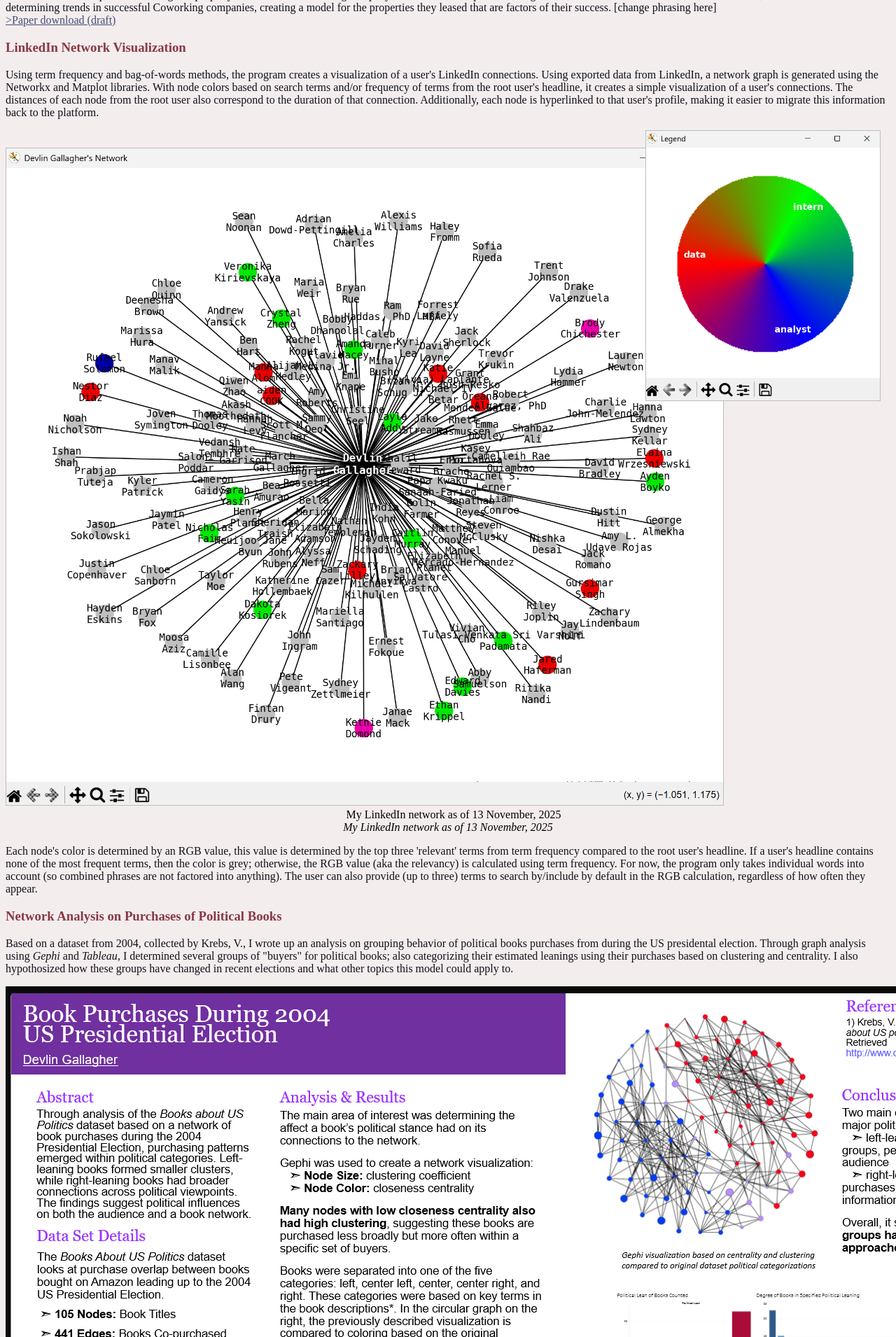
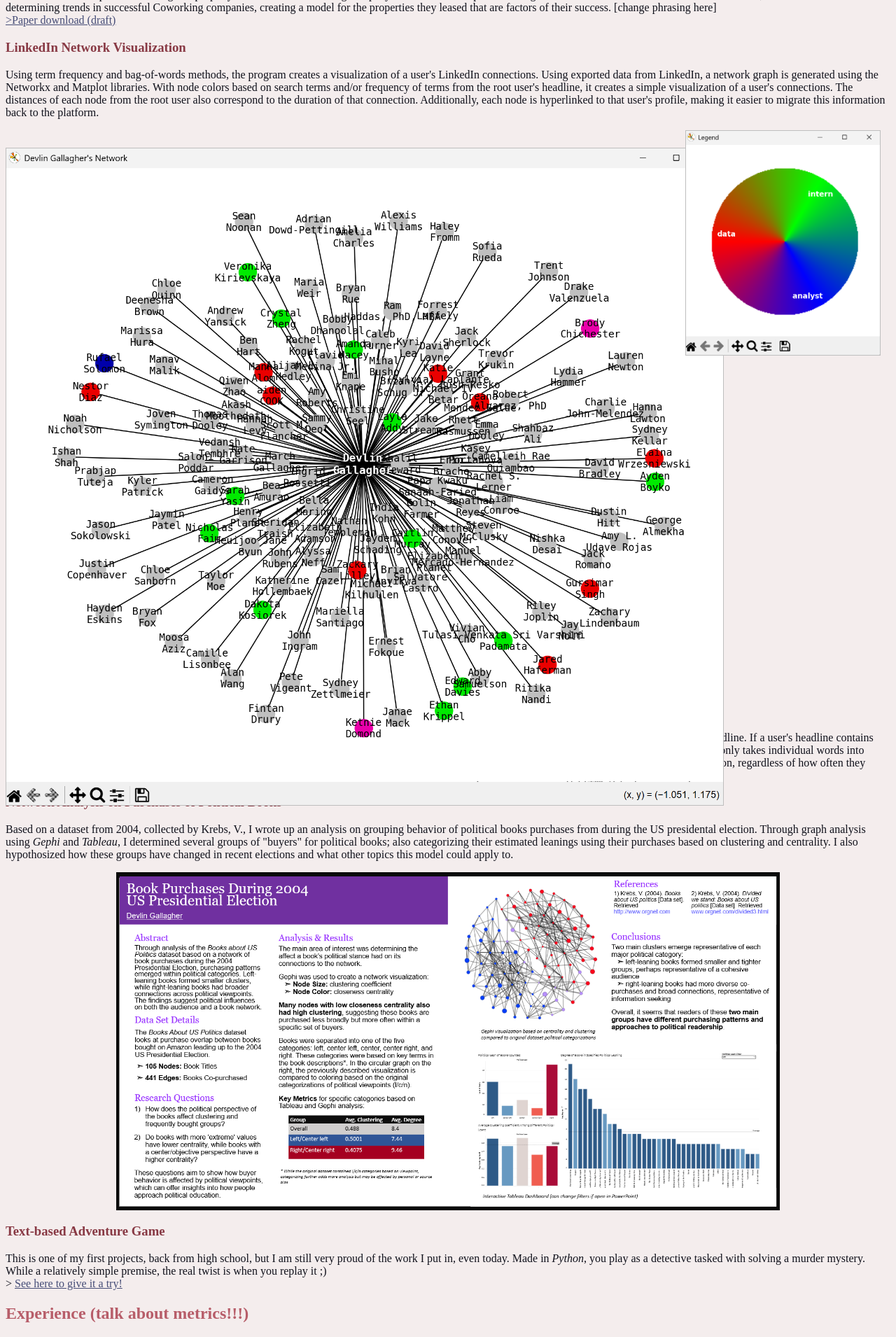
Before and after one commit to possumgod/possumgod.github.io, a PHP site: page /content.html in a window 1280 px wide; the page is wider, and only the part inside the window is pictured. Shown: the part 609-2519 px from the top of that part at 70% size. Run offline with PHP 8.4, Linux system fonts and the light colour scheme.

Commit message:
small changes

```diff
--- a/content.html
+++ b/content.html
@@ -24,7 +24,7 @@
                 </td>
                 <nav id="main_nav">
                 <td>
-                    <a href="/index.html">HOME</a>
+                    <a href="/index.html">Home</a>
                 </td>
                 <td>
                     <a href="/content.html">Content</a>
@@ -88,7 +88,6 @@
             <figure id="network">
                 <img src="images/network_13-11-25.png" alt="My Linkedin network run through the program, some user nodes are red, green, blue, or pink" id="network_graph">
                 <img src="images/network_legend1.png" alt="legend for network, red is 'data', green is 'intern' and blue is 'analyst'" id="network_legend">
-                <figcaption style="text-align: center;">My LinkedIn network as of 13 November, 2025</figcaption>
             </figure>
             <figcaption style="text-align: center;"><i>My LinkedIn network as of 13 November, 2025</i></figcaption>
         <p>
@@ -104,13 +103,13 @@
             Through graph analysis using <em>Gephi</em> and <em>Tableau</em>, I determined several groups of "buyers" for political books; also categorizing their estimated leanings
             using their purchases based on clustering and centrality. I also hypothosized how these groups have changed in recent elections and what other topics this model could apply to.
         </p>
-        <img src="images/politicalbooks.png" alt="please visit [] to read the text">
+        <img src="images/politicalbooks.png" alt="please visit [] to read the text" style="width: 75%;" class="center">
 
         <h3>Text-based Adventure Game</h3>
         <p>
             This is one of my first projects, back from high school, but I am still very proud of the work I put in, even today. Made in <em>Python</em>, you play as a detective tasked with
             solving a murder mystery. While a relatively simple premise, the real twist is when you replay it ;)
-            <br>> See here to give it a try!
+            <br>> <a href="text_game.html">See here to give it a try!</a>
         </p>
 
         <h2 id="experience">Experience (talk about metrics!!!)</h2>
--- a/style.css
+++ b/style.css
@@ -53,6 +53,7 @@
     position: relative;
     width: 100vw;
     height: auto;
+    max-height: 50em;
 }
 
 #network_graph {
@@ -72,3 +73,9 @@
     top: -25px;
     right: 30px;
 }
+
+.center {
+  display: block;
+  margin-left: auto;
+  margin-right: auto;
+}
```
Also changed, not shown: text_game.html (added).
